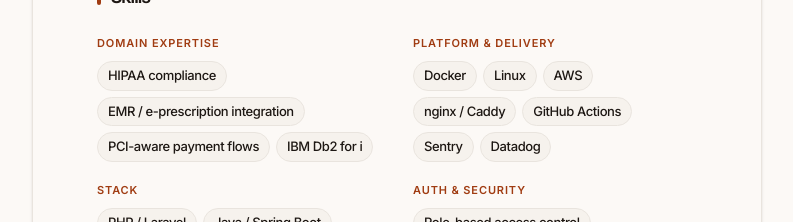
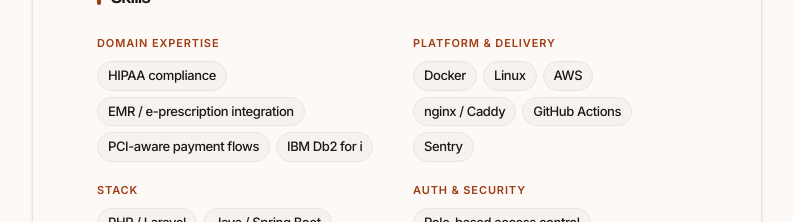
Before and after one commit to juanplazadev/juanplazadev, a React (Vite) app in the folder frontend/: page / in a window 1280 px wide. Shown: the part 3840-4062 px from the top of the page, without its empty margins (244-1037 px from the left). Built offline with nearby package versions, Linux system fonts and the light colour scheme.

Commit message:
removed datadog- i like sentry better

```diff
--- a/frontend/src/components/Skills.tsx
+++ b/frontend/src/components/Skills.tsx
@@ -39,7 +39,7 @@
     },
     {
       label: "Platform & Delivery",
-      items: ["Docker", "Linux", "AWS", "nginx / Caddy", "GitHub Actions", "Sentry", "Datadog"],
+      items: ["Docker", "Linux", "AWS", "nginx / Caddy", "GitHub Actions", "Sentry"],
     },
     {
       label: "Auth & Security",
```
